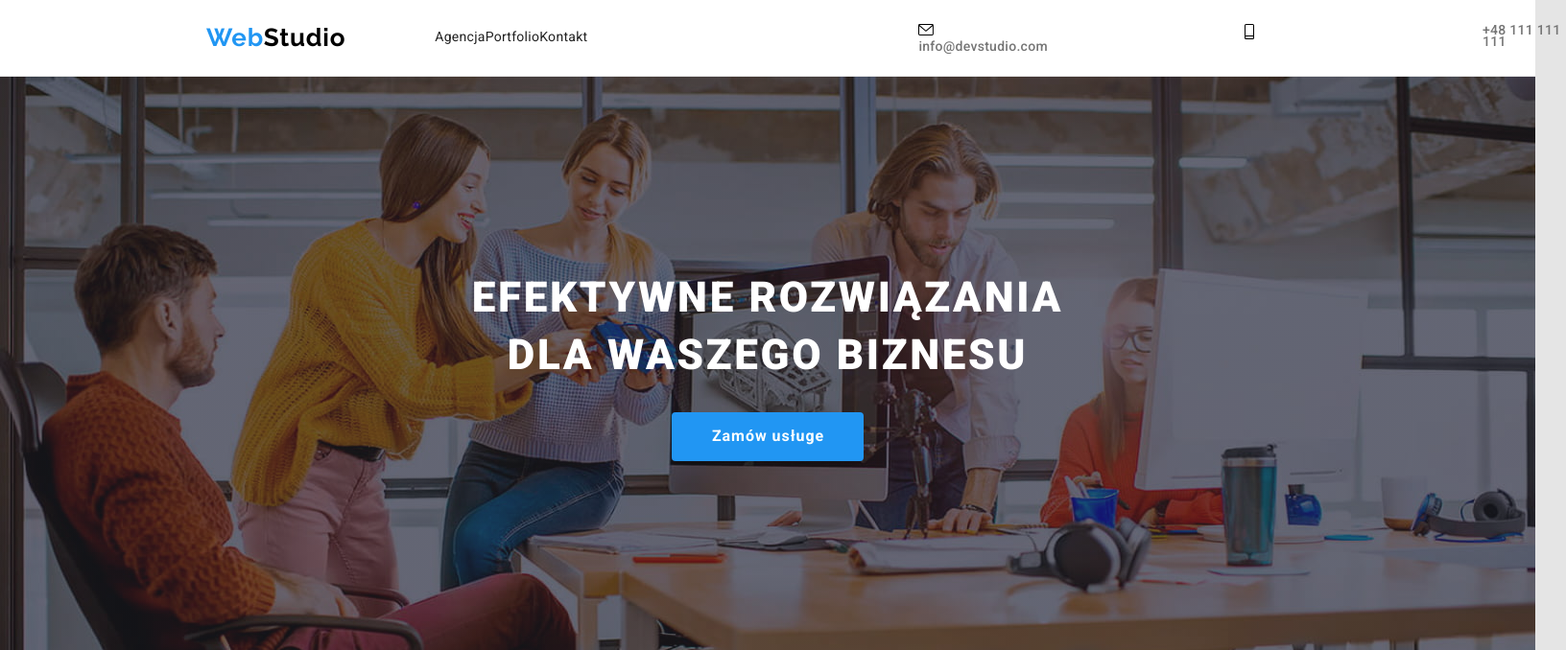
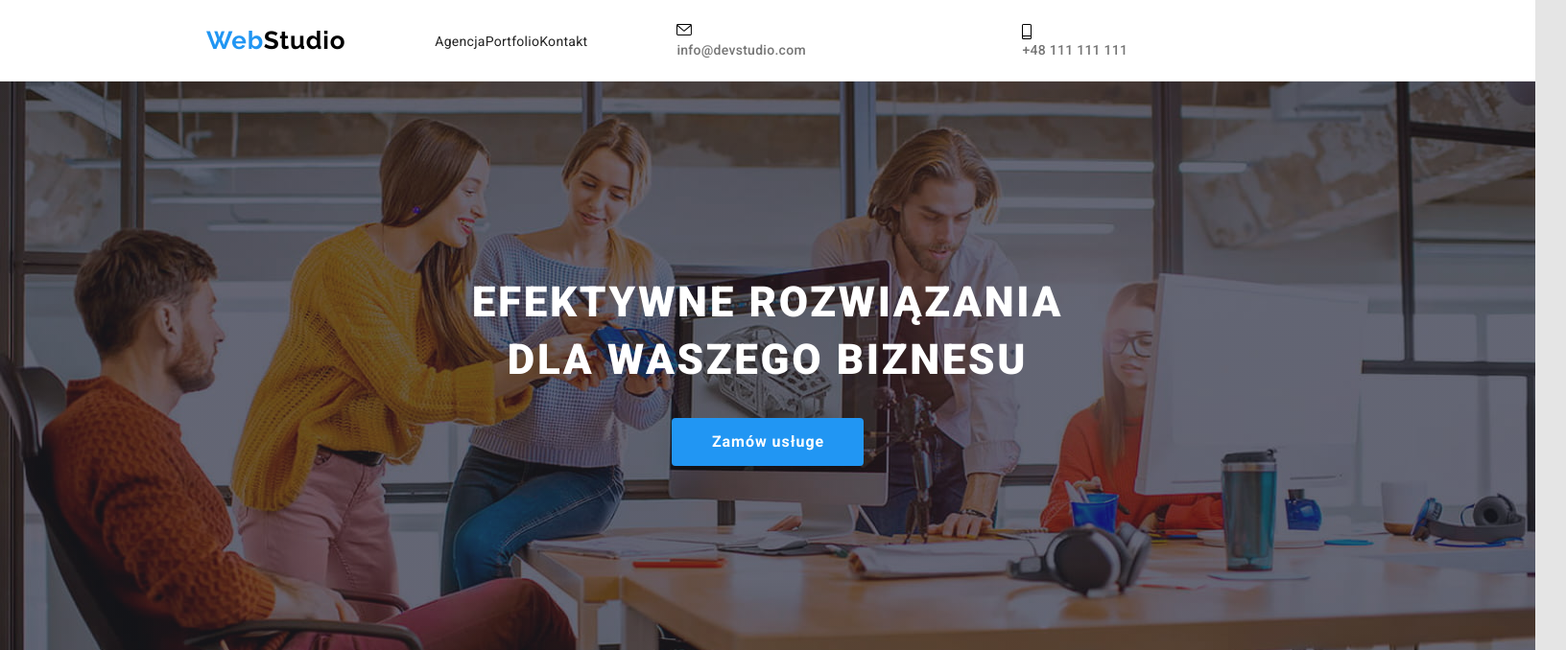
Before and after one commit to JakAntoniak/goit-markup-hw-04, a plain HTML site: page index.html in a window 1280 px wide. Shown: the top 678 px of the page at 96% size, 1632 px wide, since content can reach past the window. Drawn offline with Linux system fonts and the light colour scheme.

Commit message:
Update style.css

```diff
--- a/css/style.css
+++ b/css/style.css
@@ -38,8 +38,7 @@ body {
   display: flex;
   gap: 93px;
   align-items: center;
-  justify-content: space-between;
-  margin: 0 auto;
+  flex-direction: row;
 }
 .header-logo {
   font-family: "Raleway";
@@ -54,9 +53,7 @@ body {
 
 .menu-nav {
   width: 254px;
-  height: 16px;
   font-size: 14px;
-  line-height: 0.875;
   letter-spacing: 0.02em;
   display: flex;
   justify-content: space-between;
@@ -68,23 +65,21 @@ nav :hover {
 
 .header-icon {
   margin-right: 10px;
+  /* border: 1px solid black; */
 }
 
 .header-contacts {
   font-weight: 500;
   font-size: 14px;
   letter-spacing: 0.02em;
-  line-height: 0.875;
-  padding-left: 252px;
   display: flex;
+  gap: 50px;
+  margin-left: auto;
+  align-items: center;
 }
+
 .header-contacts a {
   color: #757575;
-}
-
-.tel {
-  padding-left: 30px;
-  display: flex;
 }
 
 .header-contacts a:hover,
@@ -150,7 +145,6 @@ a:focus {
 .article ul {
   display: flex;
   gap: 30px;
-  list-style-type: none;
 }
 
 .article-header {
@@ -295,7 +289,6 @@ button:focus {
 }
 
 .wszystkie-menu-images {
-  list-style-type: none;
   display: flex;
   flex-wrap: wrap;
   gap: 30px;
```
